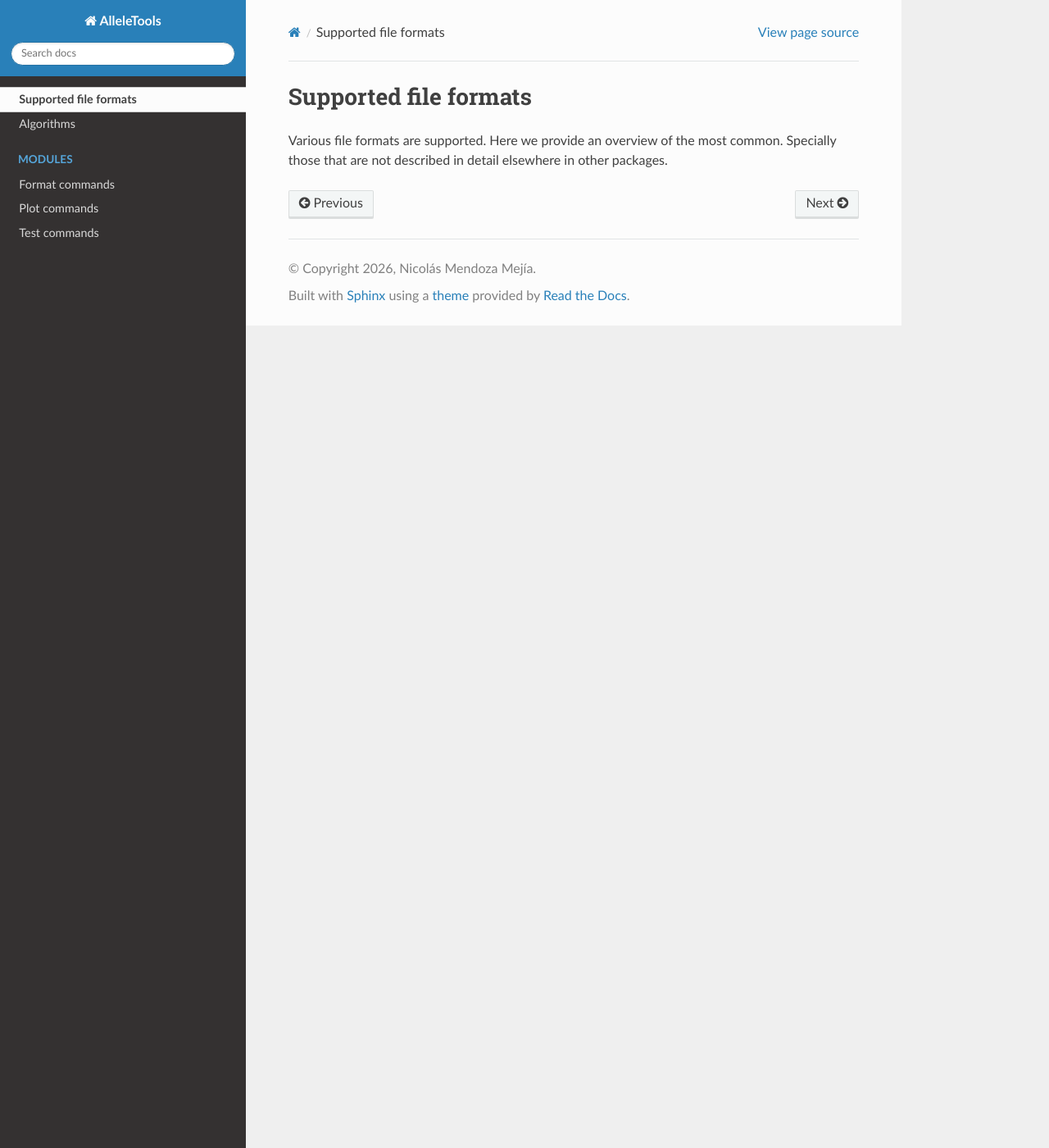
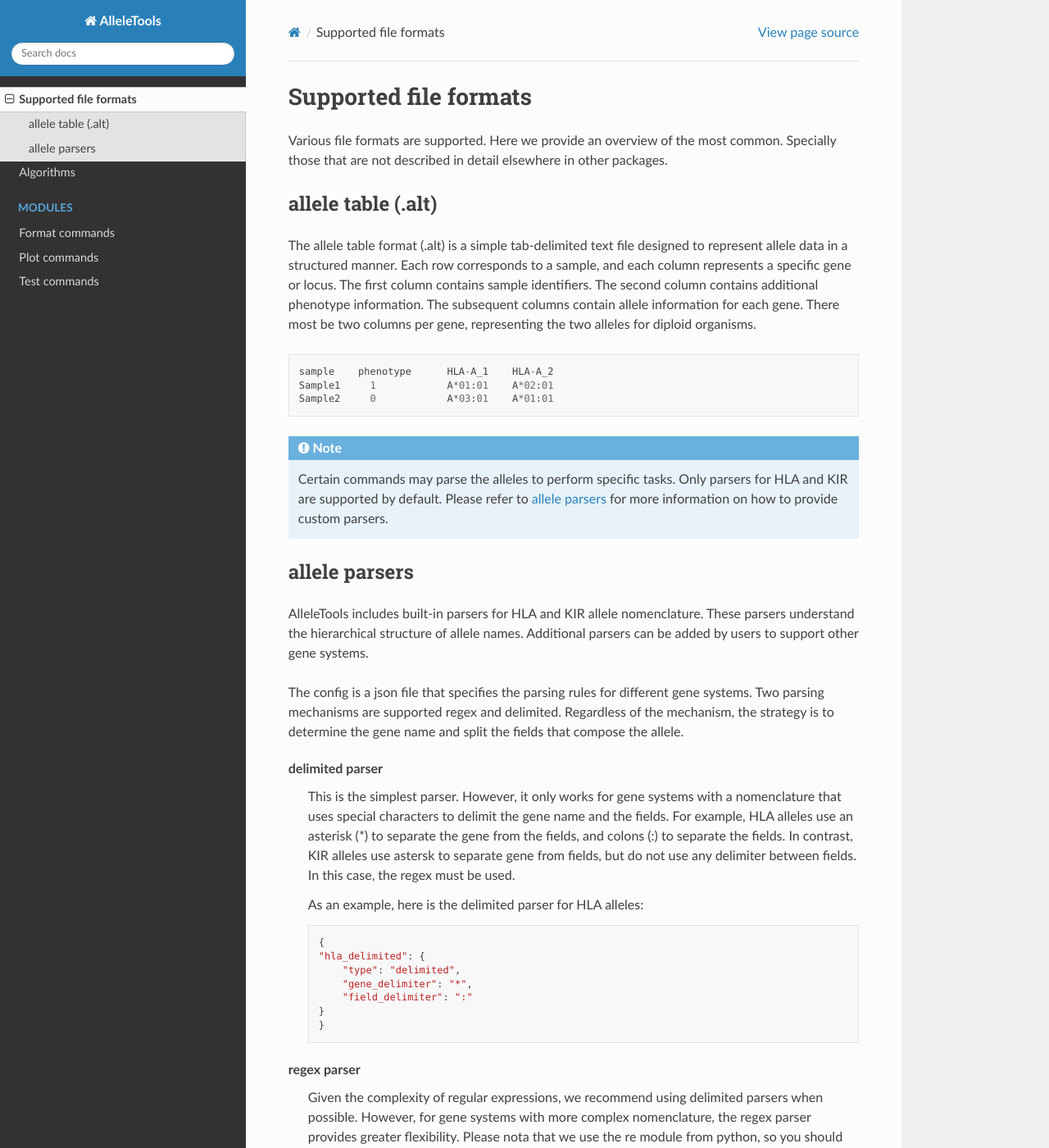
Before and after one commit to nmendozam/alleleTools, a Sphinx documentation site: the page built from docs/source/file_types.rst, in a window 1280 px wide and 1400 px high. Shown: the whole window at 82% size. Built offline with Sphinx 7.4.7 and the Read the Docs theme 3.1.0, drawn with Linux system fonts in a browser that asks for light colours; some of the changed text lies outside the part shown.

Commit message:
Add doc for alt and parsers

```diff
--- a/docs/source/algorithms.rst
+++ b/docs/source/algorithms.rst
@@ -2,6 +2,7 @@
 ==================
 Some complex algorithms implemented in AlleleTools are described below.
 
+.. _consensus_algorithm:
 Consensus from multiple genotypes
 ---------------------------------
 Given that several solutions to genotype complex genes are not fully accurate,
--- a/docs/source/file_types.rst
+++ b/docs/source/file_types.rst
@@ -1,3 +1,73 @@
 Supported file formats
 ========================================
 Various file formats are supported. Here we provide an overview of the most common. Specially those that are not described in detail elsewhere in other packages.
+
+
+.. _alt_format:
+
+allele table (.alt)
+------------------------------
+The allele table format (.alt) is a simple tab-delimited text file designed to represent allele data in a structured manner. Each row corresponds to a sample, and each column represents a specific gene or locus. The first column contains sample identifiers. The second column contains additional phenotype information. The subsequent columns contain allele information for each gene. There most be two columns per gene, representing the two alleles for diploid organisms.
+::
+
+    sample    phenotype      HLA-A_1    HLA-A_2
+    Sample1     1            A*01:01    A*02:01
+    Sample2     0            A*03:01    A*01:01
+
+.. note::
+    Certain commands may parse the alleles to perform specific tasks. Only
+    parsers for HLA and KIR are supported by default. Please refer to
+    :ref:`allele_parsers` for more information on how to provide custom parsers.
+
+.. _allele_parsers:
+
+allele parsers
+------------------------------
+AlleleTools includes built-in parsers for HLA and KIR allele nomenclature. These
+parsers understand the hierarchical structure of allele names. Additional parsers
+can be added by users to support other gene systems.
+
+The config is a json file that specifies the parsing rules for different gene systems.
+Two parsing mechanisms are supported regex and delimited. Regardless of the mechanism,
+the strategy is to determine the gene name and split the fields that compose the allele.
+
+delimited parser
+    This is the simplest parser. However, it only works for gene systems with a
+    nomenclature that uses special characters to delimit the gene name and the fields.
+    For example, HLA alleles use an asterisk (*) to separate the gene from the fields,
+    and colons (:) to separate the fields. In contrast, KIR alleles use astersk to separate
+    gene from fields, but do not use any delimiter between fields. In this case,
+    the regex must be used.
+
+    As an example, here is the delimited parser for HLA alleles:
+    ::
+
+        {
+        "hla_delimited": {
+            "type": "delimited",
+            "gene_delimiter": "*",
+            "field_delimiter": ":"
+        }
+        }
+
+regex parser
+    Given the complexity of regular expressions, we recommend using
+    delimited parsers when possible. However, for gene systems with more complex
+    nomenclature, the regex parser provides greater flexibility. Please nota that we
+    use the re module from python, so you should follow its `syntax <https://docs.python.org/3/library/re.html#regular-expression-syntax>`__.
+
+    This system uses group names to identify the gene and fields. The group names must be:
+
+    - gene: the gene name
+    - field1, field2, field3, field4: the fields of the allele
+    - suffix: any suffix at the end of the allele name
+
+    As an example, here is the regex parser for HLA alleles:
+    ::
+
+        {
+        "hla": {
+            "type": "regex",
+            "pattern":"(?:(?P<gene>\\w+)\\*)(?P<field1>\\d{2})(?::(?P<field2>\\d{2}))?(?::(?P<field3>\\d{2}))?(?::(?P<field4>\\d{2}))?(?P<suffix>\\w)?"
+        }
+        }
```
Also changed, not shown: docs/source/modules/format.rst (+23 -7 lines).
